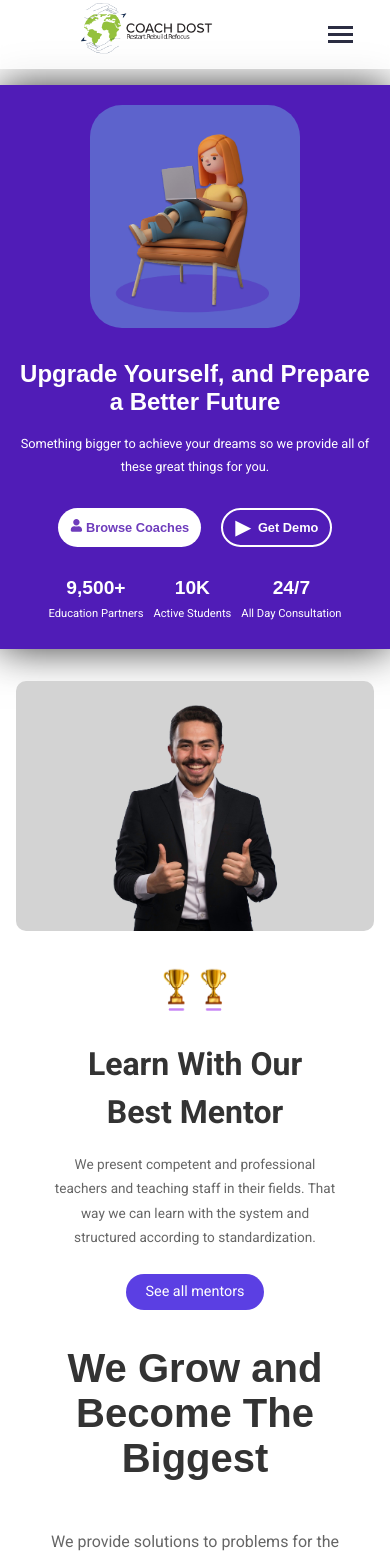
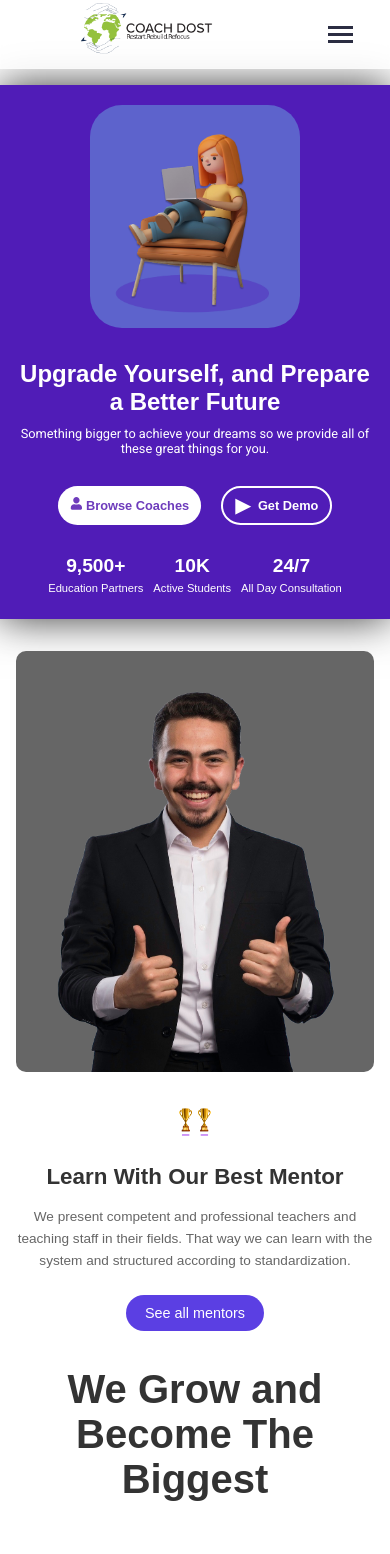
Before and after one commit to gurudesh0801/coachdost-copy, a React (Vite) app: page / in a window 390 px wide. Shown: the top 1554 px of the page. Built offline with nearby package versions, Linux system fonts and the light colour scheme; a web font is replaced by a local one.

Commit message:
Update About.css

```diff
--- a/src/Components/About/About.css
+++ b/src/Components/About/About.css
@@ -2,74 +2,53 @@
 .mentor-section {
   display: flex;
   align-items: center;
-  justify-content: space-around;
+  justify-content: space-between;
   padding: 2rem;
   font-family: "Sora", sans-serif;
-  gap: 2rem; /* Adds spacing between image and content */
-  flex-wrap: wrap; /* Allow wrapping on smaller screens */
-}
-
-/* Image wrapper with a placeholder background color */
-/* Image wrapper */
-.mentor-image-wrapper {
-  width: 30%; /* Make the image take up half the space */
-  height: 400px;
-  background-color: #d3d3d3;
-  border-radius: 10px;
-  display: flex;
-  align-items: center;
-  justify-content: center;
-  overflow: hidden;
-}
-
-/* Mentor image styling */
-.mentor-image {
-  width: 100%;
-  height: 100%; /* Ensure image fills the container */
-  object-fit: contain; /* Ensures image fits within the container without cropping */
-  border-radius: 8px;
+  gap: 2rem;
+  flex-wrap: wrap;
+  max-width: 1200px;
+  margin: 0 auto;
 }
 
 /* Mentor content text area */
 .mentor-content {
-  width: 50%; /* Make the content take up half the space */
-  max-width: 600px;
-  line-height: 1.5; /* Adjusted line height for better readability */
-  gap: 1.5rem;
-  font-family: "Roboto", sans-serif;
-  text-align: left; /* Align text to the left */
+  flex: 1;
+  min-width: 280px;
+  max-width: 500px;
+  text-align: left;
+}
+
+/* Main heading styling */
+.mentor-content h2 {
+  font-size: 3rem;
+  color: #333;
+  font-weight: 700;
+  margin-bottom: 1rem;
+}
+
+/* Paragraph styling */
+.mentor-content p {
+  color: #666;
+  font-size: 1rem;
+  line-height: 1.6;
+  margin-bottom: 1.5rem;
 }
 
 /* Circular awards icon styling */
 .mentor-awards {
-  font-size: 2rem;
   display: flex;
-  justify-content: flex-start;
   gap: 1rem;
-  align-items: center;
-  margin-bottom: 1rem;
+  margin-bottom: 1.5rem;
 }
 
-/* Main heading styling */
-h2 {
-  font-size: 3.5rem;
-  color: #333;
-  margin-bottom: 1rem; /* Adds spacing below the heading */
-  font-weight: 700;
-}
-
-/* Paragraph styling */
-p {
-  color: #666;
-  font-size: 1rem;
-  line-height: 1.8;
-  margin-top: 1rem;
-  font-family: "Roboto", sans-serif;
+.mentor-awards img {
+  width: 7rem;
+  height: 5rem;
 }
 
 /* Button styling */
 .mentor-button {
-  margin-top: 1.5rem;
   padding: 0.8rem 1.5rem;
   background-color: #5b3fe3;
   color: #fff;
@@ -77,104 +56,92 @@ p {
   border-radius: 20px;
   cursor: pointer;
   transition: background-color 0.3s;
-  font-family: "Roboto", sans-serif;
 }
 
 .mentor-button:hover {
   background-color: #4a33b3;
 }
 
+/* Image wrapper */
+.mentor-image-wrapper {
+  flex: 1;
+  min-width: 280px;
+  max-width: 500px;
+  display: flex;
+  align-items: center;
+  justify-content: center;
+  border-radius: 10px;
+  overflow: hidden;
+  background: #666;
+}
+
+.mentor-image {
+  width: 100%;
+  height: auto;
+  object-fit: cover;
+}
+
 /* Responsive CSS */
 @media (max-width: 1024px) {
   .mentor-section {
+    flex-direction: column;
+    align-items: center;
     padding: 1.5rem;
-    flex-direction: column; /* Stack the content on smaller screens */
-    gap: 1rem; /* Reduce gap between image and content */
-  }
-
-  .mentor-image-wrapper {
-    width: 80%; /* Reduce image width on tablets */
-    height: 300px;
   }
 
   .mentor-content {
-    width: 80%; /* Adjust content width to match image on tablets */
-    text-align: center; /* Center text */
+    text-align: center;
   }
 
   .mentor-content h2 {
-    font-size: 2.8rem;
+    font-size: 1.8rem;
   }
 
-  .mentor-content p {
-    font-size: 1rem;
-  }
-
-  .mentor-button {
-    font-size: 1rem;
+  .mentor-awards {
+    justify-content: center;
   }
 }
 
 @media (max-width: 768px) {
   .mentor-section {
-    padding: 1.5rem;
-    flex-direction: column; /* Stack the content */
-    gap: 2rem;
-  }
-
-  .mentor-image-wrapper {
-    width: 80%; /* Image should be full width on small screens */
-    height: 250px;
-  }
-
-  .mentor-content {
-    width: 80%; /* Content should match the image width */
-    text-align: center; /* Center content on smaller screens */
+    padding: 1rem;
   }
 
   .mentor-content h2 {
-    font-size: 2.5rem;
+    font-size: 1.6rem;
   }
 
   .mentor-content p {
-    font-size: 0.95rem;
+    font-size: 0.9rem;
   }
 
-  .mentor-awards {
-    justify-content: center;
-    gap: 1rem;
+  .mentor-awards img {
+    width: 2.5rem;
+    height: 2.5rem;
   }
 
-  .mentor-awards span img {
-    width: 5rem;
-    height: 4rem;
+  .mentor-button {
+    padding: 0.7rem 1.3rem;
+    font-size: 0.95rem;
   }
 }
 
 @media (max-width: 480px) {
-  .mentor-section {
-    padding: 1rem;
-  }
-
-  .mentor-image-wrapper {
-    width: 100%; /* Image should take full width on very small screens */
-  }
-
   .mentor-content h2 {
-    font-size: 2rem;
+    font-size: 1.4rem;
   }
 
   .mentor-content p {
     font-size: 0.85rem;
   }
 
+  .mentor-awards img {
+    width: 2rem;
+    height: 2rem;
+  }
+
   .mentor-button {
     padding: 0.6rem 1.2rem;
     font-size: 0.9rem;
   }
-
-  .mentor-awards span img {
-    width: 4rem;
-    height: 3rem;
-  }
 }
```
